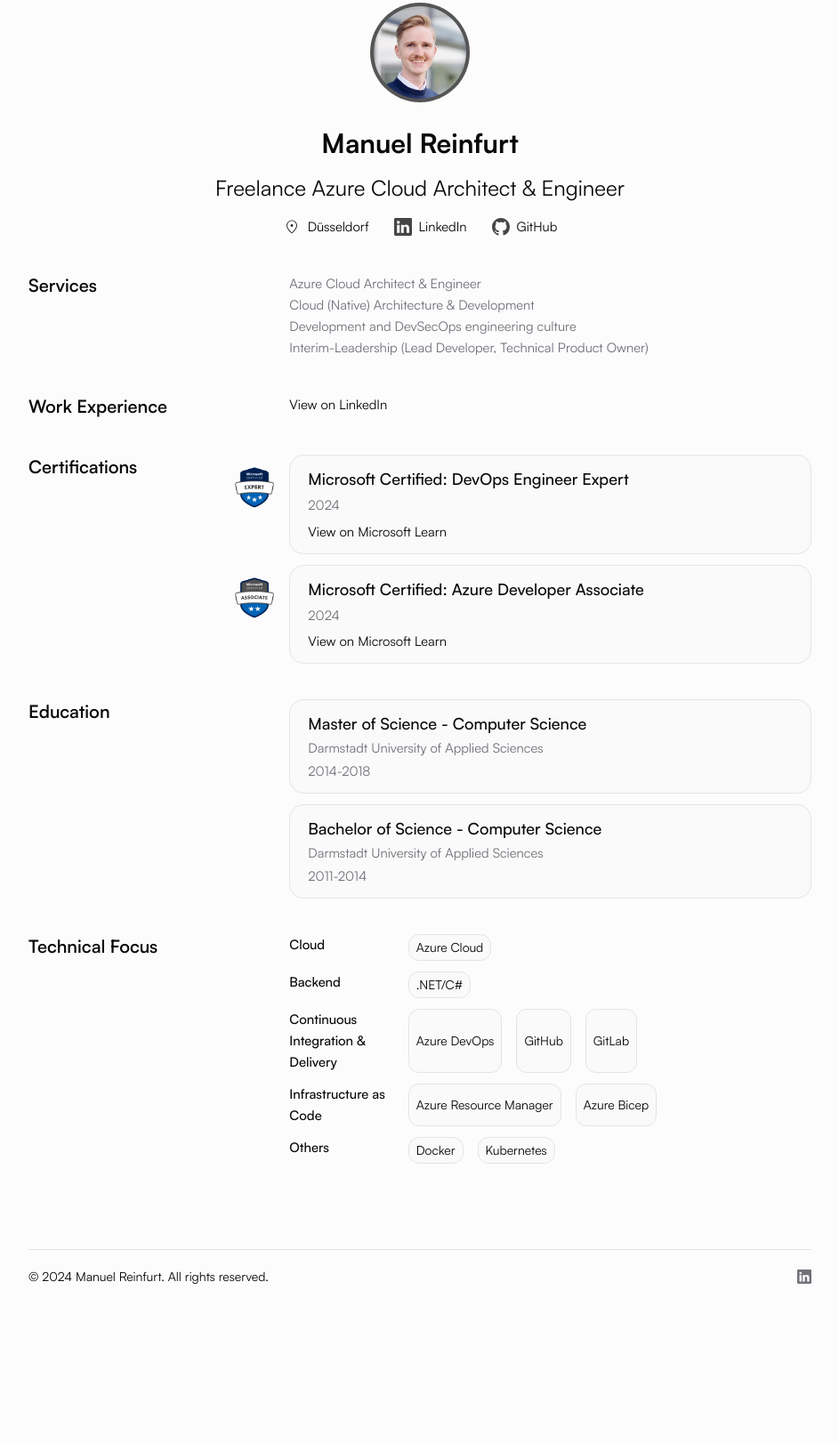
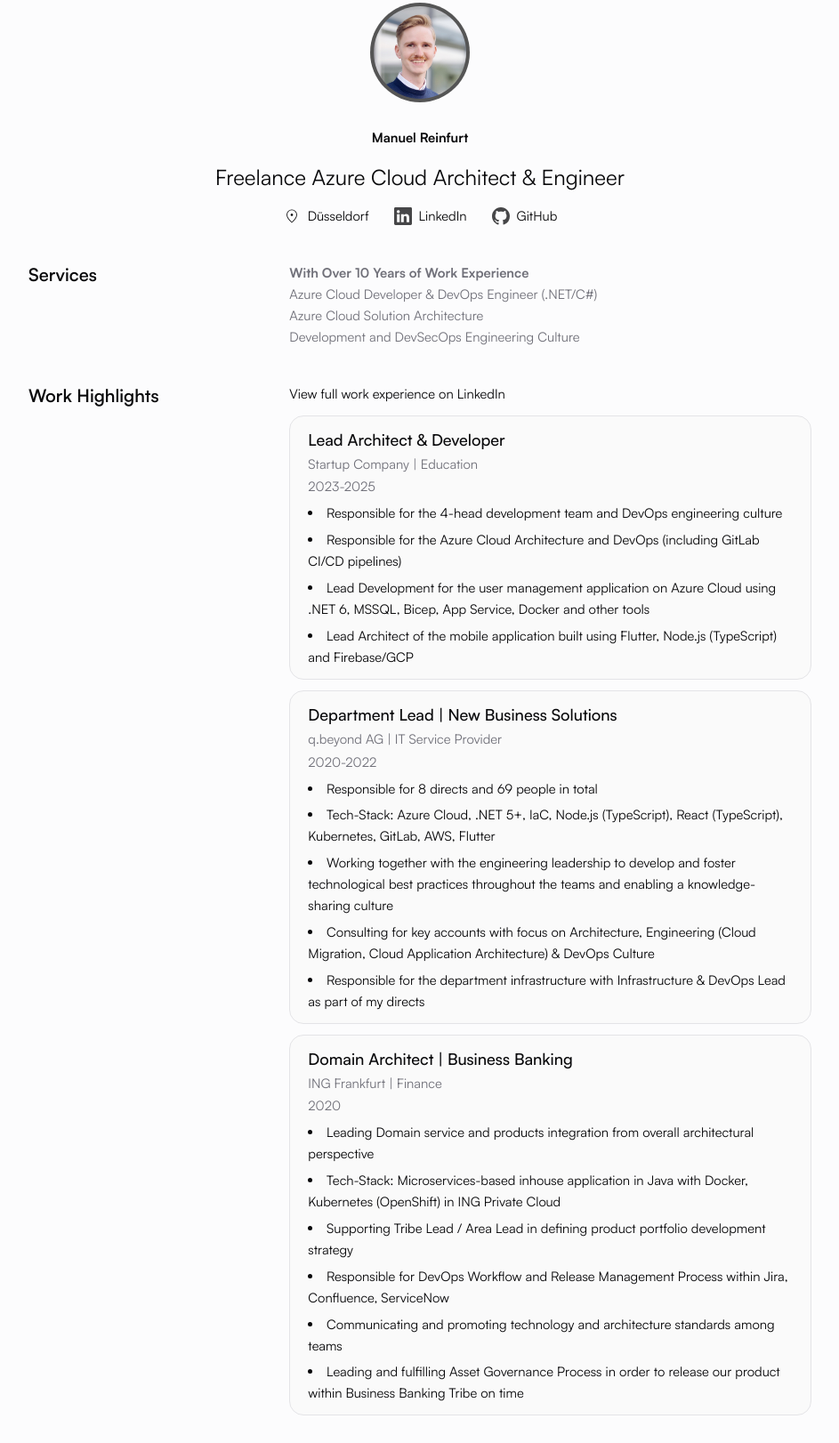
Before and after one commit to mreinfurt/mreinfurt.github.io, an Astro site: page / in a window 1280 px wide. Shown: the part 118-1740 px from the top of the page at 89% size, without its empty margins (168-1111 px from the left). Before the commit the page ends 1603 px from the top, so only its background shows below. Built offline with nearby package versions, Linux system fonts and the light colour scheme; Astro itself is replaced by a stand-in of ours; some packages are replaced by stand-ins of ours.

Commit message:
Update work experience

```diff
--- a/src/pages/index.astro
+++ b/src/pages/index.astro
@@ -1,134 +1,175 @@
 ---
-import PageLayout from '../layouts/BaseLayout.astro'
-import Section from '../components/Section.astro'
-import Card from '../components/Card.astro'
-import Label from '../components/Label.astro'
-import SkillLayout from '../components/SkillLayout.astro'
+import PageLayout from "../layouts/BaseLayout.astro";
+import Section from "../components/Section.astro";
+import Card from "../components/Card.astro";
+import Label from "../components/Label.astro";
+import SkillLayout from "../components/SkillLayout.astro";
 
-import { Image } from 'astro:assets'
-import profileImage from '../assets/profile.jpeg'
+import { Image } from "astro:assets";
+import profileImage from "../assets/profile.jpeg";
 
-const cloud = ['Azure Cloud']
-const backend = ['.NET/C#']
-const cicd = ['Azure DevOps', 'GitHub', 'GitLab']
-const iac = ['Azure Resource Manager', 'Azure Bicep']
-const others = ['Docker', 'Kubernetes']
-
+const cloud = ["Azure Cloud"];
+const backend = [".NET/C#"];
+const cicd = ["Azure DevOps", "GitHub", "GitLab"];
+const iac = ["Azure Resource Manager", "Azure Bicep"];
+const others = ["Docker", "Kubernetes"];
 ---
 
-<PageLayout meta={{ title: 'Home' }}>
-	<div class='flex w-full flex-col gap-y-10'>
-		<section class='flex flex-col items-center gap-y-7'>
+<PageLayout meta={{ title: "Home" }}>
+  <div class="flex w-full flex-col gap-y-10">
+    <section class="flex flex-col items-center gap-y-7">
       <Image
         src={profileImage}
-				alt='profile photo'
-				class='h-28 w-auto rounded-full bg-[#555555] p-1'
-				loading='eager'
+        alt="profile photo"
+        class="h-28 w-auto rounded-full bg-[#555555] p-1"
+        loading="eager"
       />
 
-			<div class='flex flex-col items-center gap-y-4'>
-				<h1 class='text-3xl font-bold'>Manuel Reinfurt</h1>
-				<span class='text-2xl'>Freelance Azure Cloud Architect & Engineer</span>
-				<div class='flex flex-wrap justify-center gap-x-7 gap-y-3'>
-					<Label title='Düsseldorf'>
-						<svg xmlns='http://www.w3.org/2000/svg' viewBox='0 0 24 24' class='h-5 w-5' slot='icon'
+      <div class="flex flex-col items-center gap-y-4">
+        <h1 class="text-^3xl font-bold">Manuel Reinfurt</h1>
+        <span class="text-2xl">Freelance Azure Cloud Architect & Engineer</span>
+        <div class="flex flex-wrap justify-center gap-x-7 gap-y-3">
+          <Label title="Düsseldorf">
+            <svg
+              xmlns="http://www.w3.org/2000/svg"
+              viewBox="0 0 24 24"
+              class="h-5 w-5"
+              slot="icon"
               ><path
-								fill='currentColor'
-								d='M12.003 11.73q.668 0 1.14-.475q.472-.475.472-1.143t-.475-1.14q-.476-.472-1.143-.472t-1.14.476q-.472.475-.472 1.143t.475 1.14q.476.472 1.143.472M12 19.677q2.82-2.454 4.458-4.991q1.638-2.538 1.638-4.39q0-2.744-1.737-4.53T12 3.981q-2.621 0-4.359 1.785t-1.737 4.53q0 1.852 1.638 4.39q1.639 2.537 4.458 4.99m0 1.343q-3.525-3.117-5.31-5.814q-1.786-2.697-1.786-4.909q0-3.173 2.066-5.234Q9.037 3 12 3t5.03 2.062q2.066 2.061 2.066 5.234q0 2.212-1.785 4.909q-1.786 2.697-5.311 5.814m0-10.904'
+                fill="currentColor"
+                d="M12.003 11.73q.668 0 1.14-.475q.472-.475.472-1.143t-.475-1.14q-.476-.472-1.143-.472t-1.14.476q-.472.475-.472 1.143t.475 1.14q.476.472 1.143.472M12 19.677q2.82-2.454 4.458-4.991q1.638-2.538 1.638-4.39q0-2.744-1.737-4.53T12 3.981q-2.621 0-4.359 1.785t-1.737 4.53q0 1.852 1.638 4.39q1.639 2.537 4.458 4.99m0 1.343q-3.525-3.117-5.31-5.814q-1.786-2.697-1.786-4.909q0-3.173 2.066-5.234Q9.037 3 12 3t5.03 2.062q2.066 2.061 2.066 5.234q0 2.212-1.785 4.909q-1.786 2.697-5.311 5.814m0-10.904"
               ></path></svg
             >
           </Label>
           <Label
-						title='LinkedIn'
-						as='a'
-						href='http://linkedin.com/in/manuel-reinfurt-1868a1153/'
-						target='_blank'
+            title="LinkedIn"
+            as="a"
+            href="http://linkedin.com/in/manuel-reinfurt-1868a1153/"
+            target="_blank"
           >
             <svg
-							xmlns='http://www.w3.org/2000/svg'
-							viewBox='0 0 16 16'
-							slot='icon'
-							class='h-5 w-5 text-foreground/75'
+              xmlns="http://www.w3.org/2000/svg"
+              viewBox="0 0 16 16"
+              slot="icon"
+              class="h-5 w-5 text-foreground/75"
               ><path
-								fill='currentColor'
-								d='M0 1.146C0 .513.526 0 1.175 0h13.65C15.474 0 16 .513 16 1.146v13.708c0 .633-.526 1.146-1.175 1.146H1.175C.526 16 0 15.487 0 14.854zm4.943 12.248V6.169H2.542v7.225zm-1.2-8.212c.837 0 1.358-.554 1.358-1.248c-.015-.709-.52-1.248-1.342-1.248S2.4 3.226 2.4 3.934c0 .694.521 1.248 1.327 1.248zm4.908 8.212V9.359c0-.216.016-.432.08-.586c.173-.431.568-.878 1.232-.878c.869 0 1.216.662 1.216 1.634v3.865h2.401V9.25c0-2.22-1.184-3.252-2.764-3.252c-1.274 0-1.845.7-2.165 1.193v.025h-.016l.016-.025V6.169h-2.4c.03.678 0 7.225 0 7.225z'
+                fill="currentColor"
+                d="M0 1.146C0 .513.526 0 1.175 0h13.65C15.474 0 16 .513 16 1.146v13.708c0 .633-.526 1.146-1.175 1.146H1.175C.526 16 0 15.487 0 14.854zm4.943 12.248V6.169H2.542v7.225zm-1.2-8.212c.837 0 1.358-.554 1.358-1.248c-.015-.709-.52-1.248-1.342-1.248S2.4 3.226 2.4 3.934c0 .694.521 1.248 1.327 1.248zm4.908 8.212V9.359c0-.216.016-.432.08-.586c.173-.431.568-.878 1.232-.878c.869 0 1.216.662 1.216 1.634v3.865h2.401V9.25c0-2.22-1.184-3.252-2.764-3.252c-1.274 0-1.845.7-2.165 1.193v.025h-.016l.016-.025V6.169h-2.4c.03.678 0 7.225 0 7.225z"
               ></path></svg
             >
           </Label>
           <Label
-						title='GitHub'
-						as='a'
-						href='http://github.com/mreinfurt'
-						target='_blank'
+            title="GitHub"
+            as="a"
+            href="http://github.com/mreinfurt"
+            target="_blank"
           >
             <svg
-							xmlns='http://www.w3.org/2000/svg'
-							viewBox='0 0 16 16'
-							slot='icon'
-							class='h-5 w-5 text-foreground/75'
+              xmlns="http://www.w3.org/2000/svg"
+              viewBox="0 0 16 16"
+              slot="icon"
+              class="h-5 w-5 text-foreground/75"
               ><path
-								fill='currentColor'
-								d="M8 0C3.58 0 0 3.58 0 8c0 3.54 2.29 6.53 5.47 7.59.4.07.55-.17.55-.38 0-.19-.01-.82-.01-1.49-2.01.37-2.53-.49-2.69-.94-.09-.23-.48-.94-.82-1.13-.28-.15-.68-.52-.01-.53.63-.01 1.08.58 1.23.82.72 1.21 1.87.87 2.33.66.07-.52.28-.87.51-1.07-1.78-.2-3.64-.89-3.64-3.95 0-.87.31-1.59.82-2.15-.08-.2-.36-1.02.08-2.12 0 0 .67-.21 2.2.82.64-.18 1.32-.27 2-.27s1.36.09 2 .27c1.53-1.04 2.2-.82 2.2-.82.44 1.1.16 1.92.08 2.12.51.56.82 1.27.82 2.15 0 3.07-1.87 3.75-3.65 3.95.29.25.54.73.54 1.48 0 1.07-.01 1.93-.01 2.2 0 .21.15.46.55.38A8.01 8.01 0 0 0 16 8c0-4.42-3.58-8-8-8"							></path></svg
+                fill="currentColor"
+                d="M8 0C3.58 0 0 3.58 0 8c0 3.54 2.29 6.53 5.47 7.59.4.07.55-.17.55-.38 0-.19-.01-.82-.01-1.49-2.01.37-2.53-.49-2.69-.94-.09-.23-.48-.94-.82-1.13-.28-.15-.68-.52-.01-.53.63-.01 1.08.58 1.23.82.72 1.21 1.87.87 2.33.66.07-.52.28-.87.51-1.07-1.78-.2-3.64-.89-3.64-3.95 0-.87.31-1.59.82-2.15-.08-.2-.36-1.02.08-2.12 0 0 .67-.21 2.2.82.64-.18 1.32-.27 2-.27s1.36.09 2 .27c1.53-1.04 2.2-.82 2.2-.82.44 1.1.16 1.92.08 2.12.51.56.82 1.27.82 2.15 0 3.07-1.87 3.75-3.65 3.95.29.25.54.73.54 1.48 0 1.07-.01 1.93-.01 2.2 0 .21.15.46.55.38A8.01 8.01 0 0 0 16 8c0-4.42-3.58-8-8-8"
+              ></path></svg
             >
           </Label>
         </div>
       </div>
     </section>
 
-		<Section title='Services'>
-			<p class='text-muted-foreground'>
-				Azure Cloud Architect & Engineer<br>
-				Cloud (Native) Architecture & Development<br>
-				Development and DevSecOps engineering culture<br>
-				Interim-Leadership (Lead Developer, Technical Product Owner)<br>
+    <Section title="Services">
+      <p class="text-muted-foreground">
+		<b>With Over 10 Years of Work Experience</b><br />
+        Azure Cloud Developer & DevOps Engineer (.NET/C#)<br />
+        Azure Cloud Solution Architecture<br />
+        Development and DevSecOps Engineering Culture<br />
       </p>
     </Section>
 
-		<Section title='Work Experience'>
-			<a href='https://www.linkedin.com/in/manuel-reinfurt-1868a1153/'>View on LinkedIn</a>
-		</Section>
-
-		<Section title='Certifications'>
+    <Section title="Work Highlights">
+		<a href="https://www.linkedin.com/in/manuel-reinfurt-1868a1153/">View full work experience on LinkedIn</a>
 		<Card
-				heading='Microsoft Certified: DevOps Engineer Expert'
-				imagePath='/src/assets/microsoft-certified-expert-badge.png'
-				altText='Microsoft Certified Expert Badge'
-				imageClass='h-12 w-auto md:-left-16'
-				date='2024'
+			heading="Lead Architect & Developer"
+			subheading="Startup Company | Education"
+			date="2023-2025"
 		>
-			<a href="https://learn.microsoft.com/api/credentials/share/en-us/ManuelReinfurt-0160/227FB3B230C3E89A?sharingId=F62B9C4623335750">View on Microsoft Learn</a>
+		<li>Responsible for the 4-head development team and DevOps engineering culture</li>
+		<li>Responsible for the Azure Cloud Architecture and DevOps (including GitLab CI/CD pipelines)
+		<li>Lead Development for the user management application on Azure Cloud using .NET 6, MSSQL, Bicep, App Service, Docker and other tools</li>
+		<li>Lead Architect of the mobile application built using Flutter, Node.js (TypeScript) and Firebase/GCP</li>
 		</Card>
 		<Card
-				heading='Microsoft Certified: Azure Developer Associate'
-				imagePath='/src/assets/microsoft-certified-associate-badge.png'
-				date='2024'
-				altText='Microsoft Certified Associate Badge'
-				imageClass='h-12 w-auto md:-left-16'
+			heading="Department Lead | New Business Solutions"
+			subheading="q.beyond AG | IT Service Provider"
+			date="2020-2022"
 		>
-			<a href="https://learn.microsoft.com/api/credentials/share/de-de/ManuelReinfurt-0160/274212D6298AD695?sharingId=F62B9C4623335750">View on Microsoft Learn</a>
+		<li>Responsible for 8 directs and 69 people in total</li>
+		<li>Tech-Stack: Azure Cloud, .NET 5+, IaC, Node.js (TypeScript), React (TypeScript), Kubernetes, GitLab, AWS, Flutter</li>
+		<li>Working together with the engineering leadership to develop and foster technological best practices throughout the teams and enabling a knowledge-sharing culture</li>
+		<li>Consulting for key accounts with focus on Architecture, Engineering (Cloud Migration, Cloud Application Architecture) & DevOps Culture</li>
+		<li>Responsible for the department infrastructure with Infrastructure & DevOps Lead as part of my directs</li>
+		</Card>
+		<Card
+			heading="Domain Architect | Business Banking"
+			subheading="ING Frankfurt | Finance"
+			date="2020">
+		<li>Leading Domain service and products integration from overall architectural perspective</li>
+		<li>Tech-Stack: Microservices-based inhouse application in Java with Docker, Kubernetes (OpenShift) in ING Private Cloud</li>
+		<li>Supporting Tribe Lead / Area Lead in defining product portfolio development strategy</li>
+		<li>Responsible for DevOps Workflow and Release Management Process within Jira, Confluence, ServiceNow</li>
+		<li>Communicating and promoting technology and architecture standards among teams</li>
+		<li>Leading and fulfilling Asset Governance Process in order to release our product within Business Banking Tribe on time</li>
 		</Card>
     </Section>
 
-		<Section title='Education'>
+    <Section title="Certifications">
       <Card
-				heading='Master of Science - Computer Science'
-				subheading='Darmstadt University of Applied Sciences'
-				date='2014-2018'
+        heading="Microsoft Certified: DevOps Engineer Expert"
+        imagePath="/src/assets/microsoft-certified-expert-badge.png"
+        altText="Microsoft Certified Expert Badge"
+        imageClass="h-12 w-auto md:-left-16"
+        date="2024"
+      >
+        <a
+          href="https://learn.microsoft.com/api/credentials/share/en-us/ManuelReinfurt-0160/227FB3B230C3E89A?sharingId=F62B9C4623335750"
+          >View on Microsoft Learn</a
         >
       </Card>
       <Card
-				heading='Bachelor of Science - Computer Science'
-				subheading='Darmstadt University of Applied Sciences'
-				date='2011-2014'
+        heading="Microsoft Certified: Azure Developer Associate"
+        imagePath="/src/assets/microsoft-certified-associate-badge.png"
+        date="2024"
+        altText="Microsoft Certified Associate Badge"
+        imageClass="h-12 w-auto md:-left-16"
+      >
+        <a
+          href="https://learn.microsoft.com/api/credentials/share/de-de/ManuelReinfurt-0160/274212D6298AD695?sharingId=F62B9C4623335750"
+          >View on Microsoft Learn</a
+        >
+      </Card>
+    </Section>
+
+    <Section title="Education">
+      <Card
+        heading="Master of Science - Computer Science"
+        subheading="Darmstadt University of Applied Sciences"
+        date="2014-2018"
+      />
+      <Card
+        heading="Bachelor of Science - Computer Science"
+        subheading="Darmstadt University of Applied Sciences"
+        date="2011-2014"
       />
     </Section>
 
-		<Section title='Technical Focus'>
-			<SkillLayout title='Cloud' skills={cloud} />
-			<SkillLayout title='Backend' skills={backend} />
-			<SkillLayout title='Continuous Integration & Delivery' skills={cicd} />
-			<SkillLayout title='Infrastructure as Code' skills={iac} />
-			<SkillLayout title='Others' skills={others} />
+    <Section title="Technical Focus">
+      <SkillLayout title="Cloud" skills={cloud} />
+      <SkillLayout title="Backend" skills={backend} />
+      <SkillLayout title="Continuous Integration & Delivery" skills={cicd} />
+      <SkillLayout title="Infrastructure as Code" skills={iac} />
+      <SkillLayout title="Others" skills={others} />
     </Section>
   </div>
 </PageLayout>
```
Lines whose indentation alone changed are shown as unchanged.
